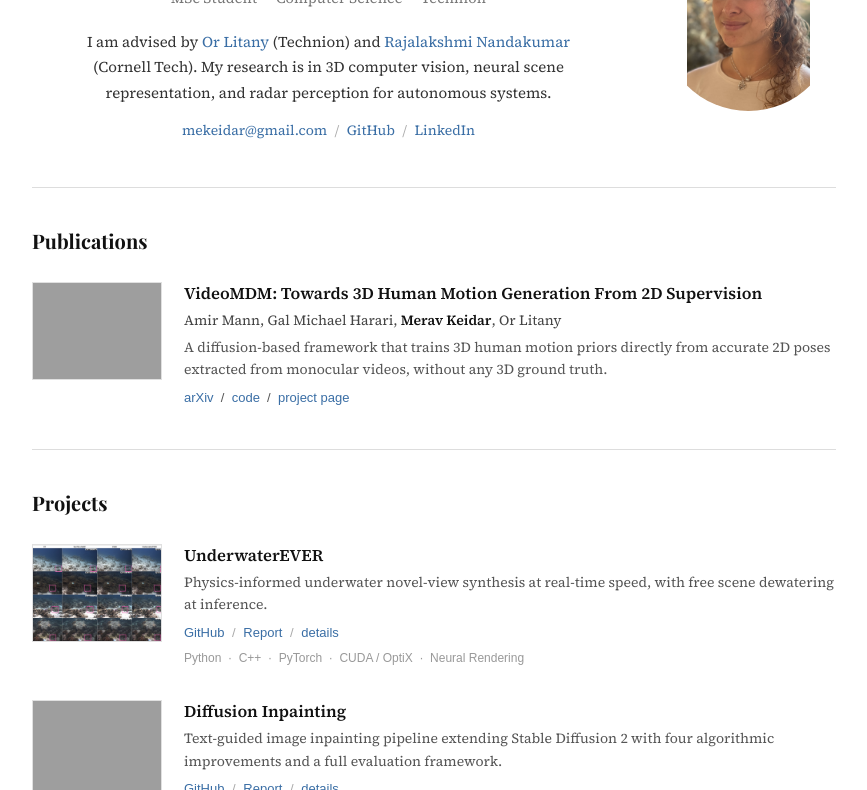
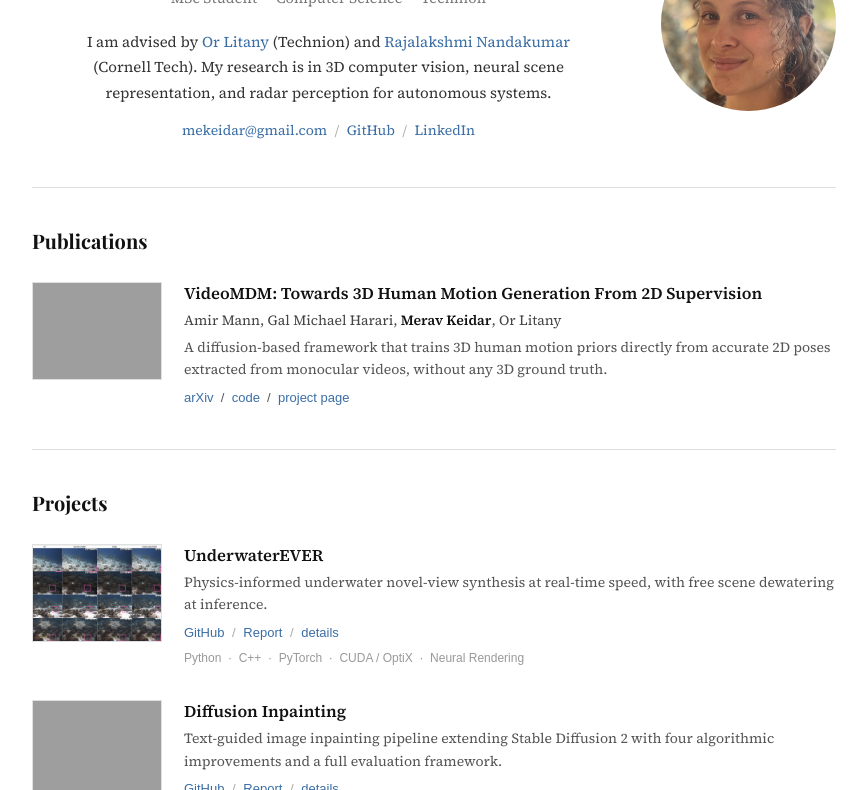
Before and after one commit to MeravKeidar/MeravKeidar.github.io, a plain HTML site: page index.html in a window 1280 px wide. Shown: the part 116-906 px from the top of the page, without its empty margins (206-1073 px from the left). Drawn offline with nearby package versions, Linux system fonts and the light colour scheme; grey boxes are pictures that could not be loaded.

Commit message:
Restore circular profile photo with cover fit anchored to top
Co-Authored-By: Claude Sonnet 4.6 <noreply@anthropic.com>

```diff
--- a/style.css
+++ b/style.css
@@ -60,7 +60,8 @@ header {
   width: 175px;
   height: 175px;
   border-radius: 50%;
-  object-fit: contain;
+  object-fit: cover;
+  object-position: center top;
   display: block;
   filter: grayscale(8%);
 }
```
